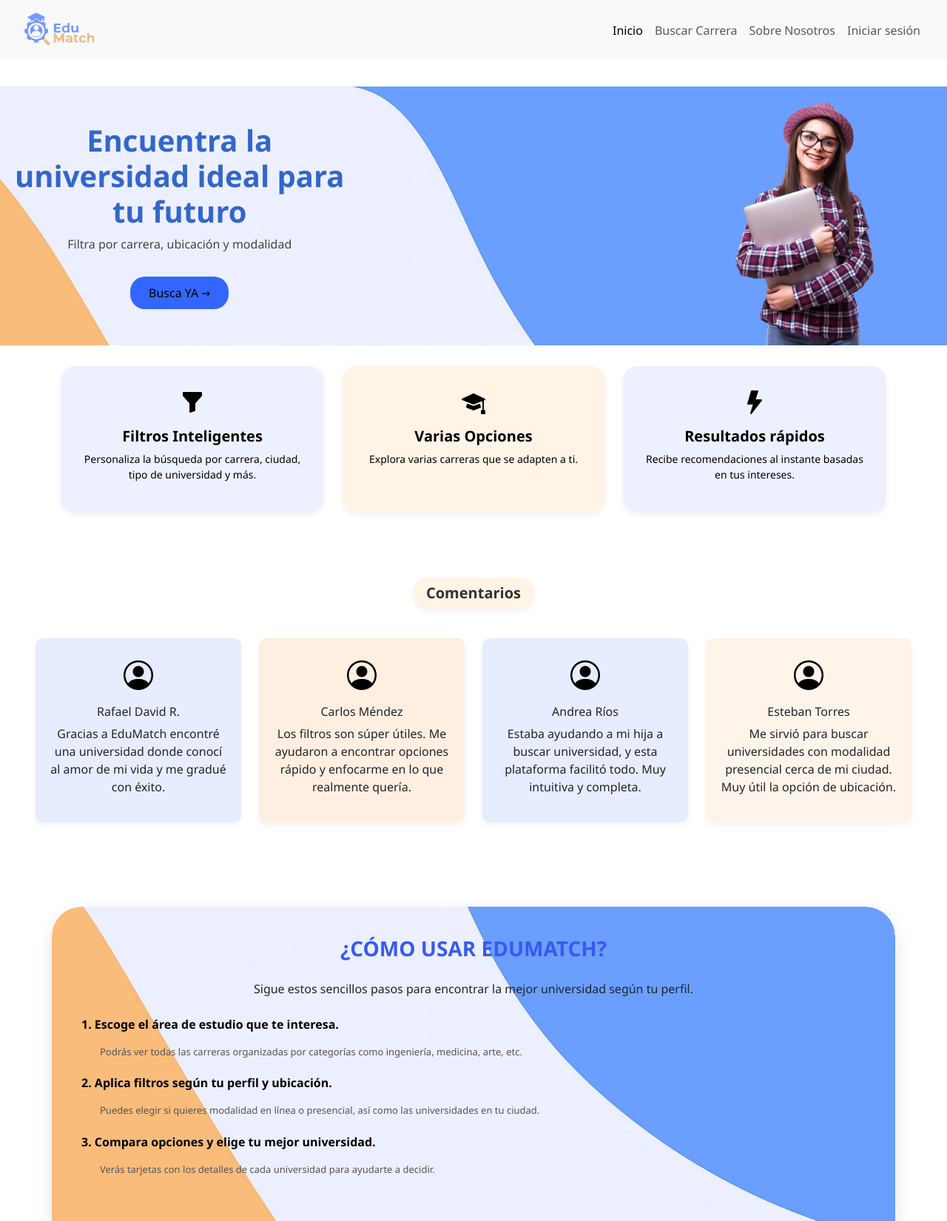
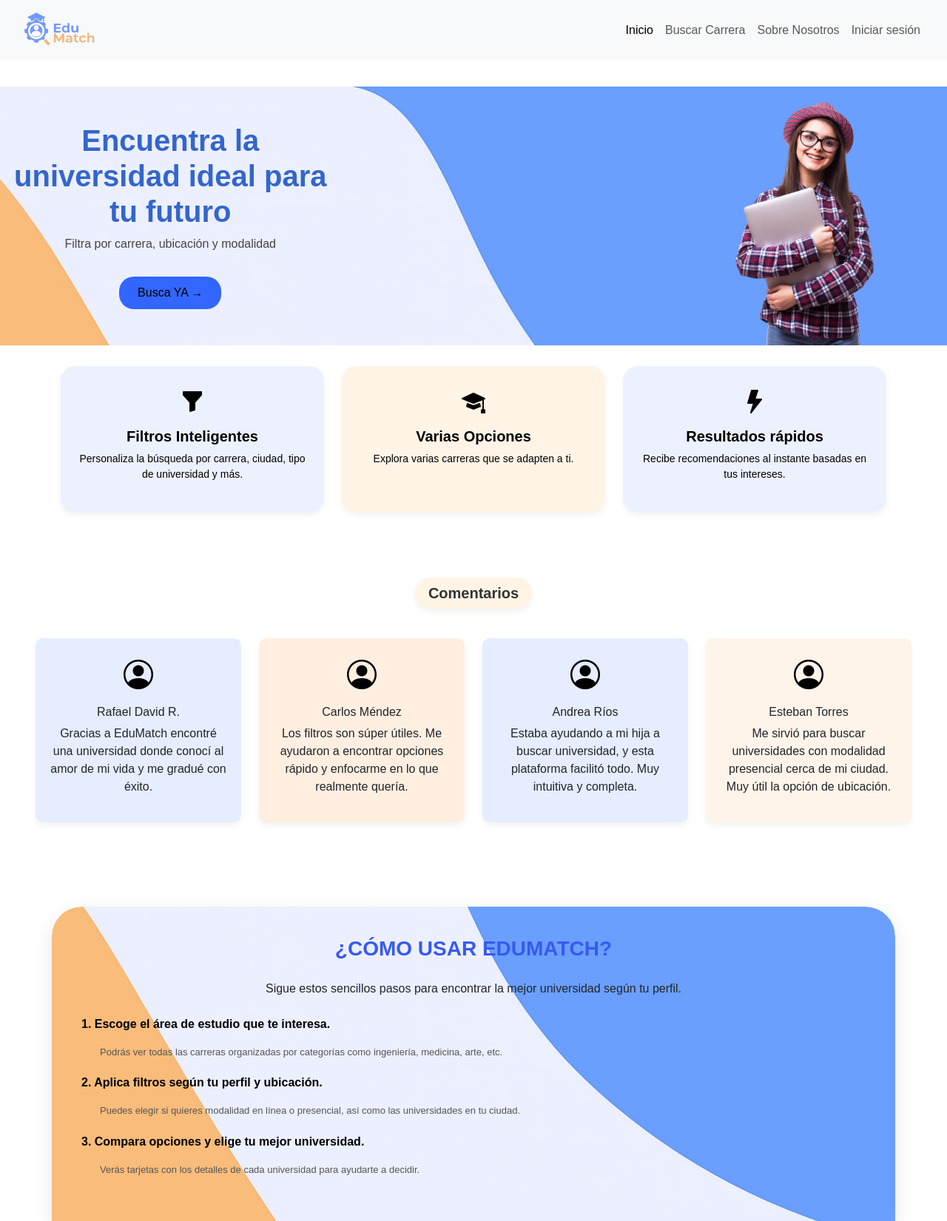
Before and after one commit to MoratayaSam/EduMatch-JS, a PHP site: page / in a window 1280 px wide. Shown: the whole page at 74% size. Run offline with PHP 8.4, Linux system fonts and the light colour scheme.

Commit message:
.logo-navbar, cambio font a arial

```diff
--- a/index.css
+++ b/index.css
@@ -5,7 +5,7 @@
 
     body {
       margin: 0;
-      font-family: 'Segoe UI', Tahoma, Geneva, Verdana, sans-serif;
+      font-family: arial, sans-serif;
       padding: 0;
     }
 
```
